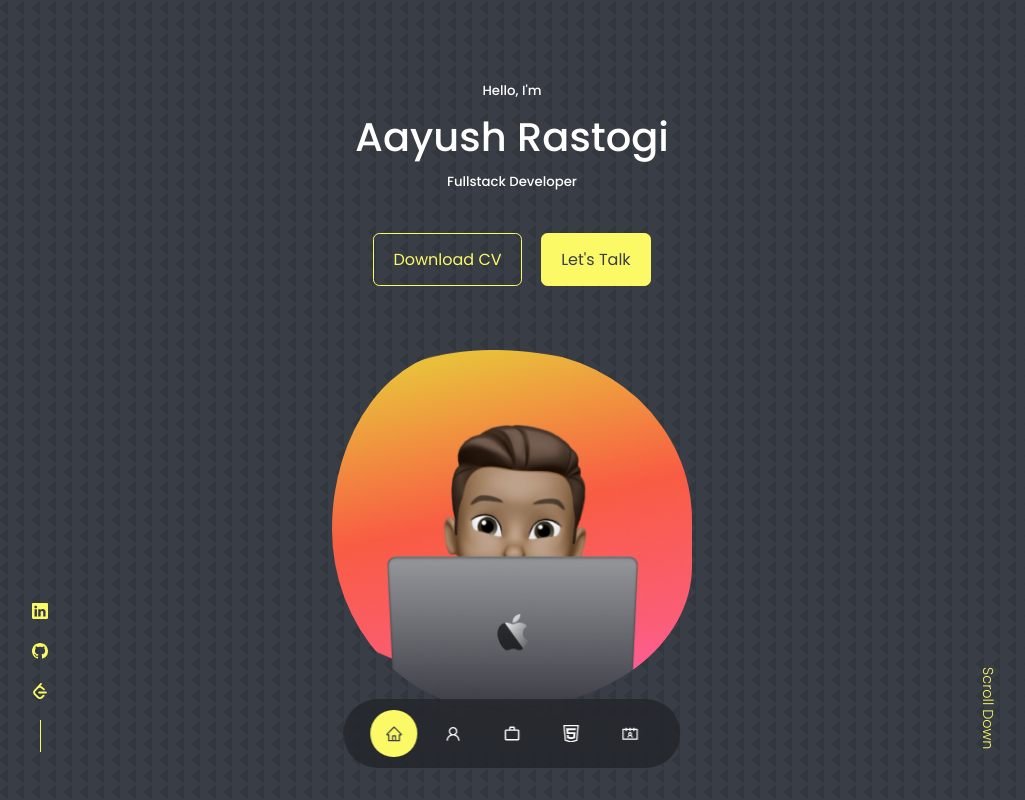
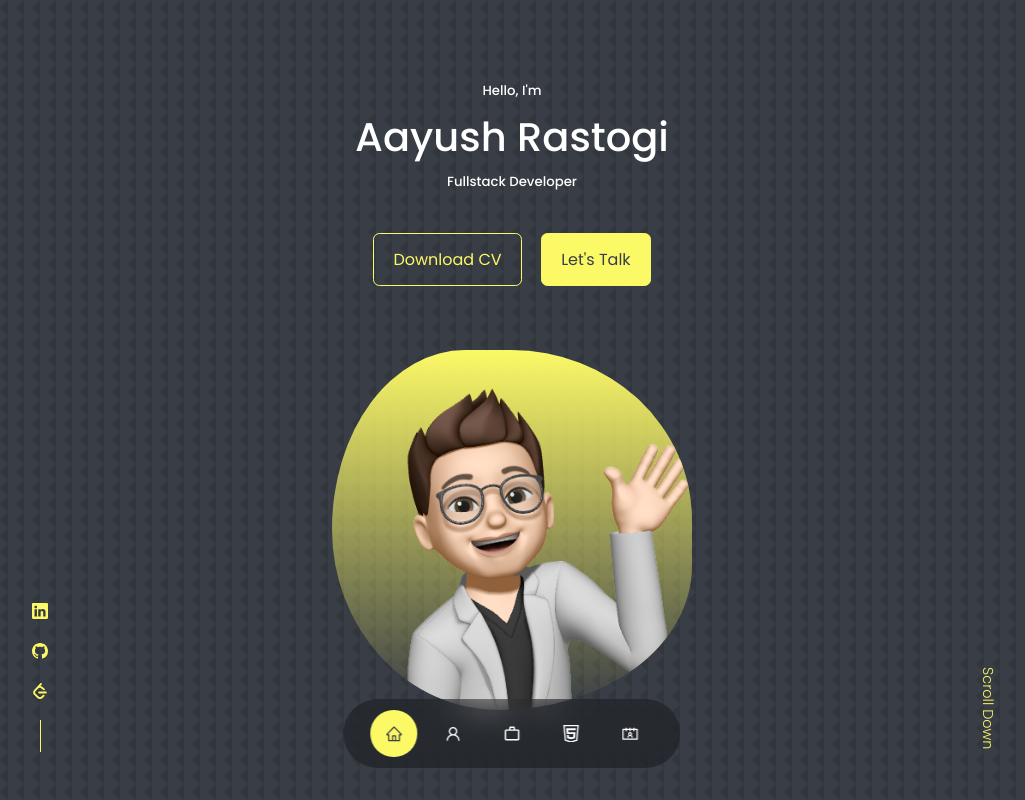
Before and after one commit to codethat19/Portfolio-Template, a React (Create React App) app: page / in a window 1280 px wide. Shown: the top 800 px of the page, without its empty margins (128-1153 px from the left). Built offline with nearby package versions, Linux system fonts and the light colour scheme.

Commit message:
change header component personal image to memoji

```diff
--- a/src/components/header/Header.jsx
+++ b/src/components/header/Header.jsx
@@ -2,7 +2,7 @@ import React from 'react'
 import "./header.css";
 import CTA from "./CTA";
 // import ME from "../../assets/me.png";
-import ME from "../../assets/homepage.png";
+import ME from "../../assets/home2.PNG";
 import HeaderSocial from './HeaderSocials';
 
 const Header = () => {
--- a/src/components/header/header.css
+++ b/src/components/header/header.css
@@ -69,6 +69,7 @@ header {
     padding: -1.6rem 1.5rem 1.5rem 1.5rem;
 } */
 .me img{
+    background: linear-gradient(var(--color-primary), transparent);
     /* background: linear-gradient(var(--color-primary), transparent); */
     /* width: 22rem;
     height: 34rem;
```
Also changed, not shown: src/assets/home2.PNG (added).
